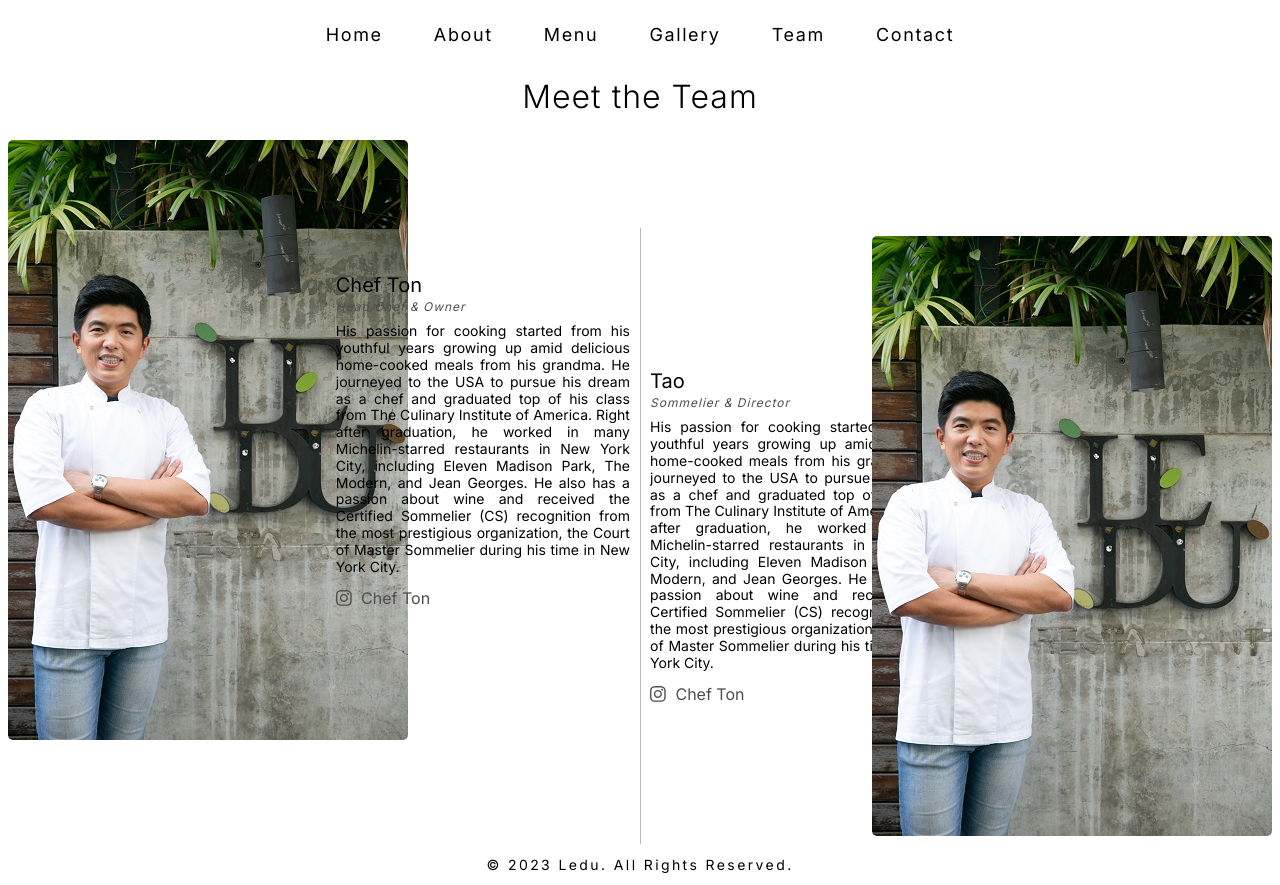
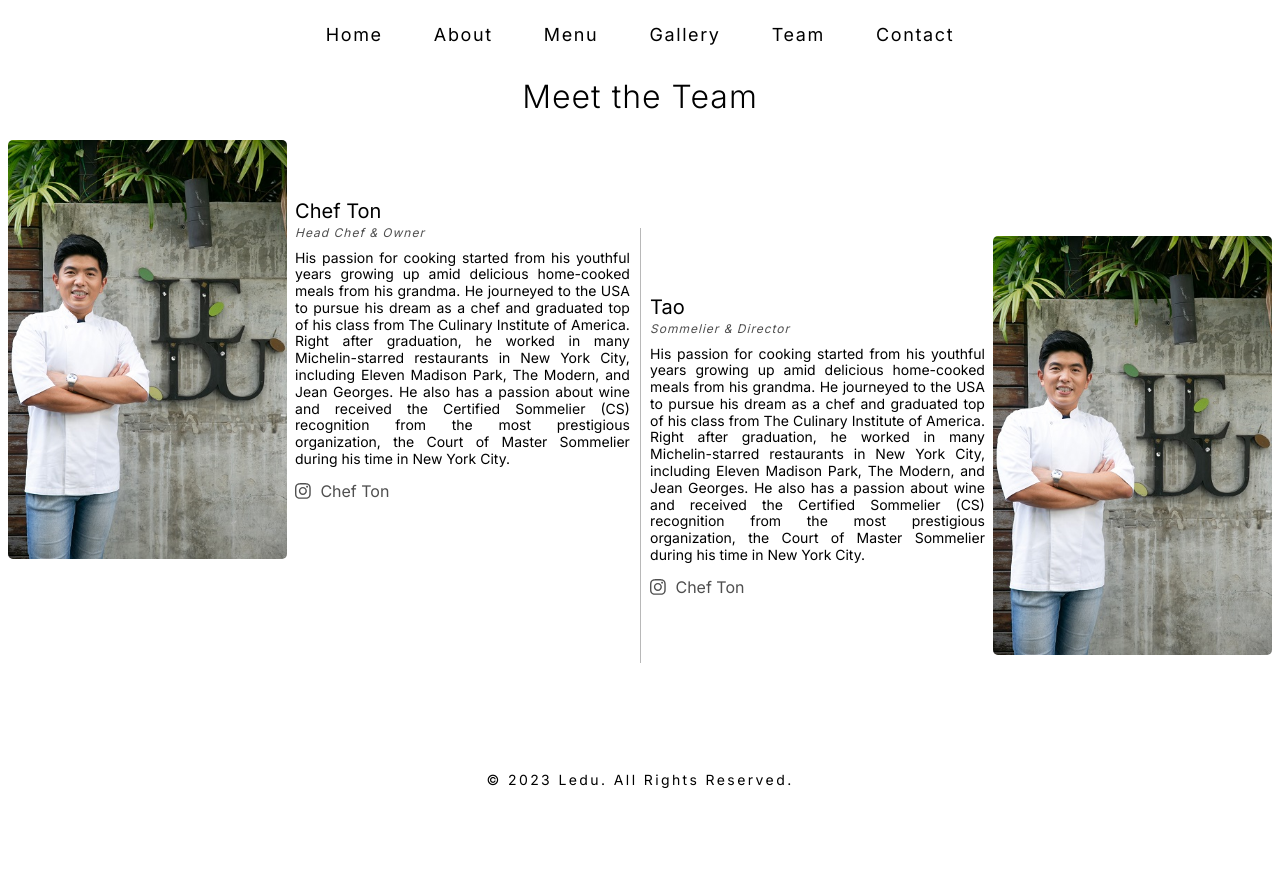
Before and after one commit to mopinator/Ledu, a React (Vite) app: page /team in a window 1280 px wide. After the commit the page ends 800 px from the top, so only its background shows below. Built offline with nearby package versions, Linux system fonts and the light colour scheme.

Commit message:
changed images from max-content to width: 100%

```diff
--- a/src/pages/Team/Team.module.css
+++ b/src/pages/Team/Team.module.css
@@ -141,7 +141,7 @@
 
 	.left-image,
 	.right-image {
-		width: max-content;
+		width: 100%;
 	}
 
 	.right-container {
```
